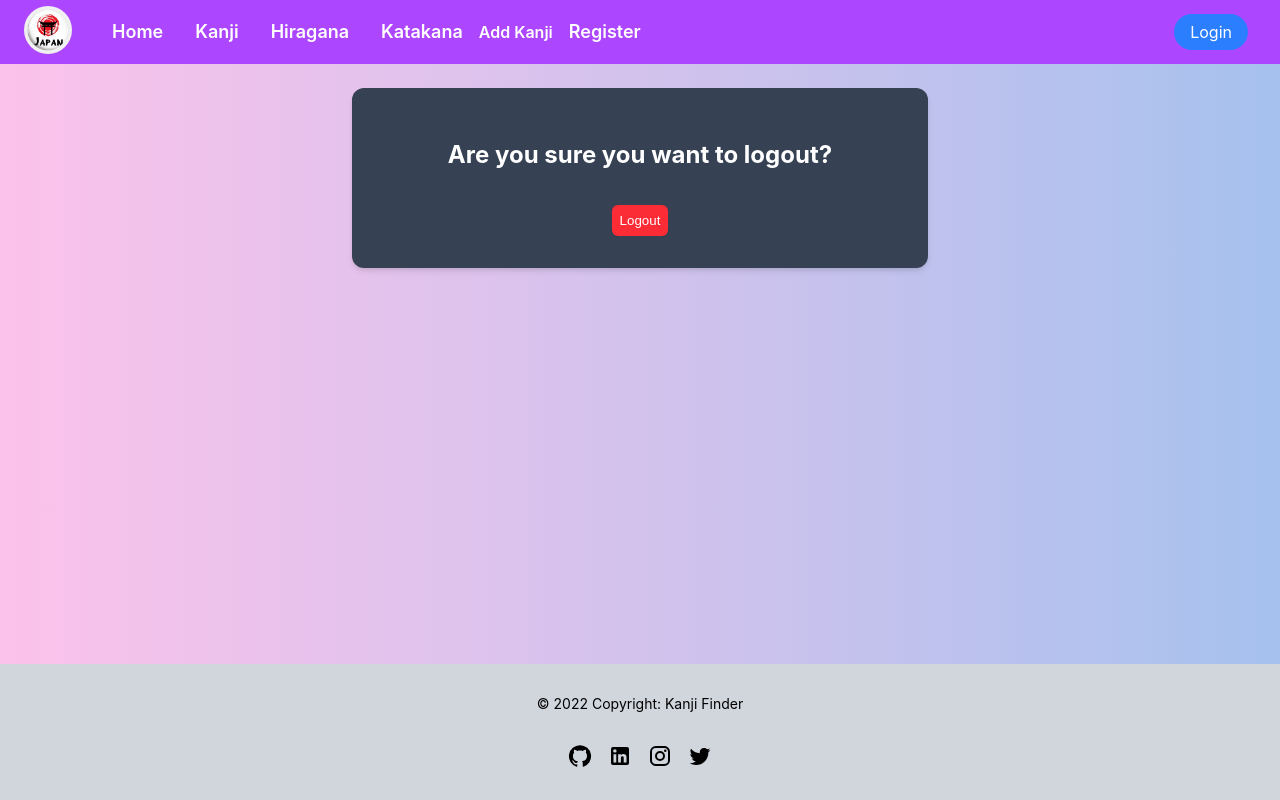
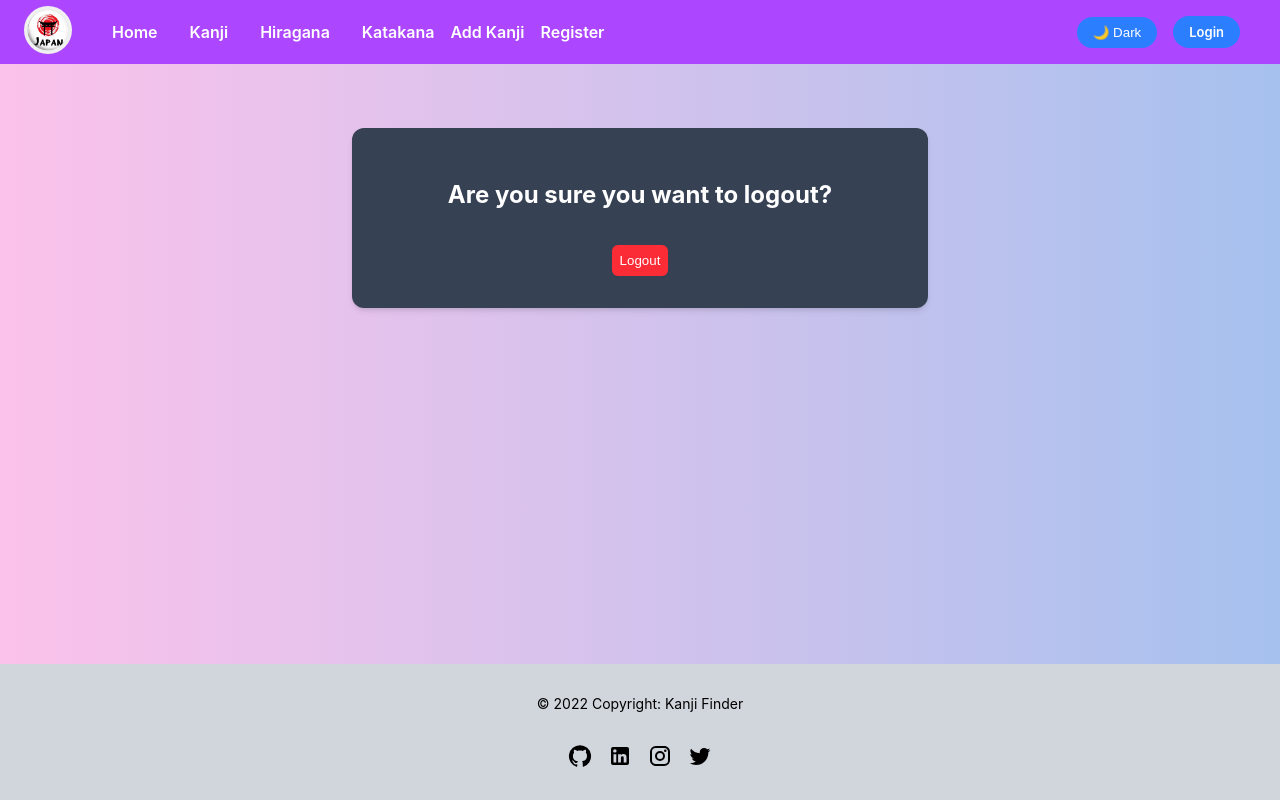
Before and after one commit to bandgarshriram07-ops/Kanji-Project, a React (Vite) app in the folder frontend/: page /logout in a window 1280 px wide. Built offline with nearby package versions, Linux system fonts and the light colour scheme; no server answers.

Commit message:
add dark mode

```diff
--- a/frontend/index.html
+++ b/frontend/index.html
@@ -6,7 +6,7 @@
     <meta name="viewport" content="width=device-width, initial-scale=1.0" />
     <title>frontend</title>
   </head>
-  <body class="bg-gradient-to-r from-[#fbc2eb] to-[#a6c1ee]">
+  <body >
     <div id="root"></div>
     <script type="module" src="/src/main.jsx"></script>
   </body>
--- a/frontend/src/App.jsx
+++ b/frontend/src/App.jsx
@@ -19,7 +19,9 @@ function App() {
   return (
     <BrowserRouter>
       <AuthProvider>
-        <div className="flex flex-col min-h-screen">
+        <div className="flex flex-col min-h-screen bg-gradient-to-r
+        from-[#fbc2eb] to-[#a6c1ee] dark:bg-gradient-to-r dark:from-gray-900
+        dark:to-gray-800 text-white">
           <Navbar />
           <main className="flex-1">
             <Routes>
--- /dev/null
+++ b/frontend/src/components/DarkModeButton.jsx
@@ -0,0 +1,17 @@
+
+import React from 'react'
+import useDarkMode from '../hooks/useDarkMode'
+
+const DarkModeButton = () => {
+  const [darkMode, setDarkMode] = useDarkMode();
+  return (
+    <button onClick={() => setDarkMode(!darkMode)} className='bg-blue-500 border-none
+     rounded-full hover:bg-blue-600 no-underline text-inherit md:mr-4 mr-2 md:py-2 md:px-4 py-1 px-3'>
+      {darkMode ?  "☀️ Light" : "🌙 Dark"}
+    </button>
+  )
+}
+// bg-blue-500 text-white px-4 py-2
+//             rounded-full hover:bg-blue-600 no-underline text-inherit
+
+export default DarkModeButton
--- a/frontend/src/components/Hiragana.jsx
+++ b/frontend/src/components/Hiragana.jsx
@@ -14,14 +14,14 @@ const Hiragana = () => {
     handleDta();
   }, []);
   return (
-   <div className=" w-[80%] min-h-screen  mx-auto">
+   <div className=" w-[80%] min-h-screen  mx-auto text-black">
     <h1 className="text-indigo-700 text-3xl font-bold
-     text-center m-auto mb-3">Hiragana</h1>
+     text-center m-auto mb-3 dark:text-white">Hiragana</h1>
      <div  className="grid grid-cols-5 gap-4">
       {hiragana.map((Cha) => {
         return (
           <div key={Cha._id} className=" flex  flex-col justify-content
-          items-center  bg-sky-100  shadow-lg rounded-lg">
+          items-center bg-white/80  shadow-lg rounded-lg">
             <p className="text-xl font-bold py-2">{Cha.character}</p>
             <p className="text-sm">{Cha.romaji}</p>
           </div>
--- a/frontend/src/components/Kanji.jsx
+++ b/frontend/src/components/Kanji.jsx
@@ -25,14 +25,14 @@ const Kanji = () => {
   return (
       <div
         className="grid grid-cols-1 md:grid-cols-2 lg:grid-cols-3 gap-3 p-4
-        rounded-lg"
+        rounded-lg text-black dark:text-white "
       >
         {kanji.map((k) => (
           <Link to={`/kanji/${k._id}`} key={k._id} className="no-underline text-inherit">
             <div
-              className="text-center bg-white
+              className="text-center  text-black
                h-[250px] flex flex-col justify-content items-center
-               cursor-pointer transition duration-300 ease-in-out rounded-lg shadow-lg"
+               cursor-pointer transition duration-300 ease-in-out rounded-lg shadow-lg  bg-white/80"
             >
               <h3 className="text-5xl tex-gray-900 font-bold no-underline text-inherit">
                 {k.character}
--- a/frontend/src/components/KanjiDetails.jsx
+++ b/frontend/src/components/KanjiDetails.jsx
@@ -38,7 +38,7 @@ const KanjiDetails = () => {
       {kanji && (
         <div
           className="flex flex-col items-center w-[18rem]  md:w-[24rem] h-[35rem]
-           rounded-lg mx-auto max-w-md shadow-lg bg-white/80 backdrop-blur-lg " >
+           rounded-lg mx-auto max-w-md shadow-lg bg-white/80 backdrop-blur-lg text-black  " >
             <h1 className="md:text-md text-xl font-bold ">Kanji</h1>
           <h2 className="text-6xl font-bold mb-8">{kanji.character} </h2>
           <p className="font-bold">JLPT Level:<span  className="text-blue-700"> {kanji.jlpt}N</span></p>
--- a/frontend/src/components/Katakana.jsx
+++ b/frontend/src/components/Katakana.jsx
@@ -14,14 +14,14 @@ const Katakana = () => {
     }, []);
 
   return (
-    <div className=" w-[80%] min-h-screen  mx-auto">
+    <div className=" w-[80%] min-h-screen  mx-auto text-black">
     <h1 className="text-indigo-700 text-3xl font-bold
-     text-center m-auto mb-3">Katakana</h1>
+     text-center m-auto mb-3 dark:text-white">Katakana</h1>
      <div  className="grid grid-cols-5 gap-4">
       {katakana.map((Cha) => {
         return (
           <div key={Cha._id} className=" flex flex-col justify-center items-center
-          items-center  bg-sky-100  shadow-lg rounded-lg">
+          items-center  bg-white/80 shadow-lg rounded-lg">
             <p className="text-xl font-bold">{Cha.character}</p>
             <p className="text-sm">{Cha.romaji}</p>
           </div>
--- a/frontend/src/components/LogoutUser.jsx
+++ b/frontend/src/components/LogoutUser.jsx
@@ -18,7 +18,7 @@ const LogoutUser = () => {
   }
   return (
      <div className='flex flex-col items-center justify-center gap-4
-     p-8 bg-gray-700 rounded-md shadow-md w-[40%] mx-auto mt-6 rounded-xl text-white'>
+     p-8 bg-gray-700 rounded-md shadow-md w-[40%] mx-auto mt-16 rounded-xl text-white'>
       <h2>Are you sure you want to logout?</h2>
       <button onClick={handleLogout} className='bg-red-500 text-white p-2 rounded-md
       border-none hover:bg-red-600 hover:text-white'>Logout</button>
--- /dev/null
+++ b/frontend/src/hooks/useDarkMode.jsx
@@ -0,0 +1,21 @@
+
+import {useState,useEffect} from 'react'
+
+const useDarkMode = () => {
+    const [darkMode, setDarkMode] = useState(
+        localStorage.getItem('them') === 'dark'
+    );
+    useEffect(() => {
+        if(darkMode){
+            document.documentElement.classList.add('dark')
+            localStorage.setItem('them', 'dark')
+        }else{
+            document.documentElement.classList.remove('dark')
+            localStorage.setItem('them', 'light')
+        }
+    }, [darkMode])
+
+  return [darkMode, setDarkMode];
+}
+
+export default useDarkMode
--- a/frontend/src/index.css
+++ b/frontend/src/index.css
@@ -1,6 +1,8 @@
 @layer theme, components, utilities;
 @import "tailwindcss/theme.css" layer(theme);
 @import "tailwindcss/utilities.css" layer(utilities);
+@variant dark (&:where(.dark,.dark *));
+
 
 body {
   margin: 0;
--- a/frontend/src/pages/Navbar.jsx
+++ b/frontend/src/pages/Navbar.jsx
@@ -3,6 +3,7 @@ import { Link } from "react-router-dom";
 import logo from "../assets/Logo.jpg";
 import { useAuth } from "../context/AuthContext";
 import ListIcon from '@mui/icons-material/List';
+import DarkModeButton from "../components/DarkModeButton";
 
 
 const Navbar = () => {
@@ -11,7 +12,7 @@ const Navbar = () => {
 
 
   return (
-     <nav className="bg-purple-500 text-white sticky top-0 z-50">
+     <nav className="bg-purple-500 dark:bg-gray-700 text-white sticky top-0 z-50">
 
       <div className="h-16 flex items-center  md:justify-between">
         <div className="px-6 flex items-center justify-space-between">
@@ -19,20 +20,21 @@ const Navbar = () => {
          <Link to="/kanji" className="no-underline text-inherit"><h2 className=" md:hidden text-2xl font-bold text-white ml-16">Kanji </h2></Link>
         </div>
          <div className="hidden md:block">
-            <Link to="/" className=" text-lg px-4 no-underline text-inherit text-white font-semibold">Home</Link>
-            <Link to="/kanji" className="  text-lg px-4 no-underline text-inherit font-semibold">Kanji</Link>
-            <Link to="/hiragana" className=" no-underline text-inherit text-lg px-4 font-semibold">Hiragana</Link>
-            <Link to="/katakana" className=" no-underline text-inherit text-lg px-4 font-semibold">Katakana</Link>
-            <Link to="/addKanji" className="  no-underline text-inherit font-semibold">Add Kanji</Link>
-            <Link to="/register" className="  text-lg px-4 no-underline text-inherit font-semibold">Register</Link>
-            {user && <Link to="/logout"  className="hover:text-gray-500  no-underline text-inherit font-semibold">Logout</Link>}
+            <Link to="/" className="  px-4 no-underline hover:text-lg  text-inherit text-white font-semibold">Home</Link>
+            <Link to="/kanji" className="  px-4 no-underline hover:text-lg  text-inherit font-semibold">Kanji</Link>
+            <Link to="/hiragana" className=" no-underline text-inherit hover:text-lg   px-4 font-semibold">Hiragana</Link>
+            <Link to="/katakana" className=" no-underline text-inherit hover:text-lg   px-4 font-semibold">Katakana</Link>
+            <Link to="/addKanji" className="  no-underline text-inherit hover:text-lg font-semibold">Add Kanji</Link>
+            <Link to="/register" className="   px-4 no-underline hover:text-lg  text-inherit font-semibold">Register</Link>
+            {user && <Link to="/logout"  className="hover:text-lg  no-underline text-inherit font-semibold">Logout</Link>}
         </div>
-        <div className=" flex items-center ml-auto md:mr-8">
-         <Link to="/login" className="bg-blue-500 text-white px-4 py-2
-            rounded-full hover:bg-blue-600 no-underline text-inherit">Login</Link>
+        <div className=" flex items-center ml-auto md:mr-10">
+         <DarkModeButton />
+         <Link to="/login" className="bg-blue-500 text-white px-4 py-2 font-semibold
+            rounded-full hover:bg-blue-600 no-underline text-inherit text-[13px]">Login</Link>
               <button className="px-4 text-2xl leading-none block cursor-pointer md:hidden
-                 border-none outline-none bg-purple-500 font-bold hight-line-2xl" onClick={() => setOpen(!open)}>
-                <ListIcon />
+                 border-none outline-none bg-purple-500 font-bold hight-line-2xl  dark:text-white dark:bg-gray-700" onClick={() => setOpen(!open)}>
+                <ListIcon  />
              </button>
         </div>
       </div>
```
Also changed, not shown: 2 other files (tests, documents, lock files or other folders).
